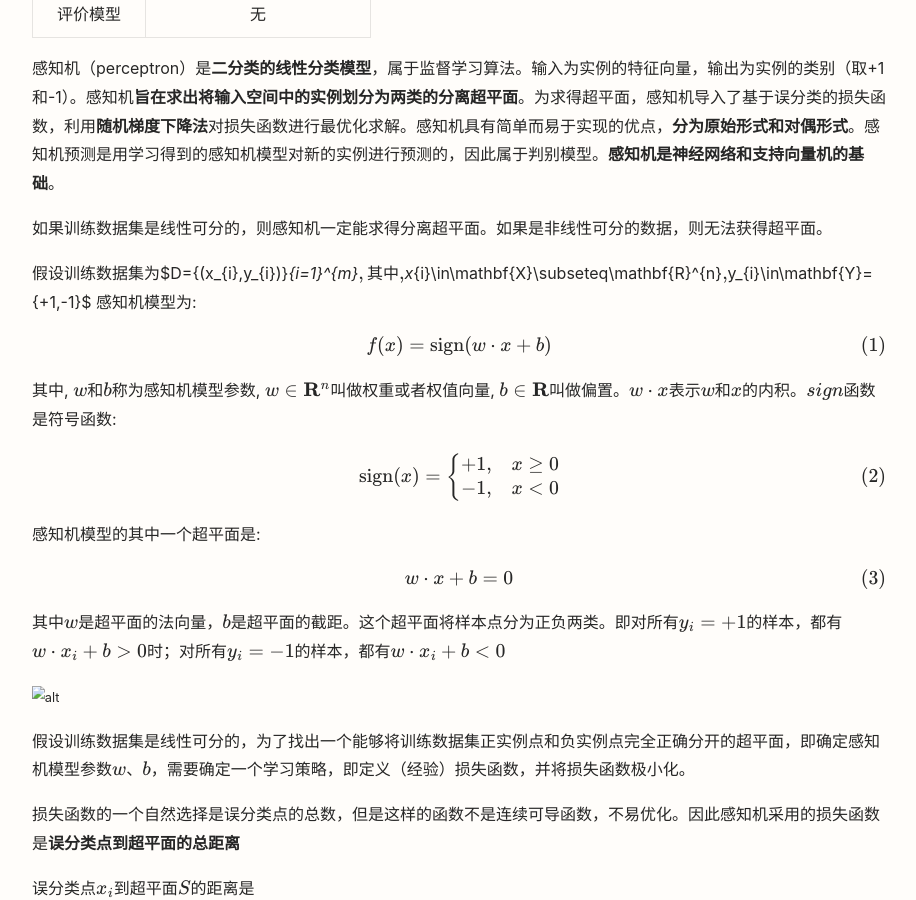
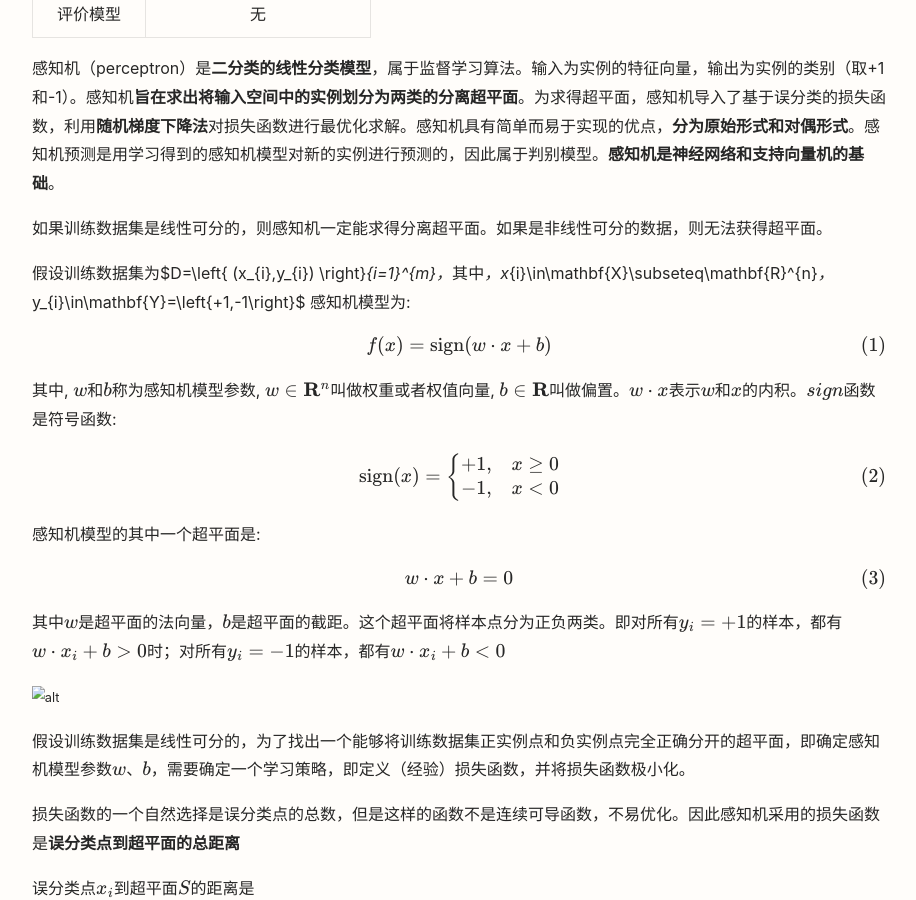
Before and after one commit to danxh136/danperion.github.io, a Jekyll site: the page built from _posts/2025-08-07-5感知机.md, in a window 1280 px wide and 900 px high, scrolled down 558 px. Shown: the whole window, without its empty margins (71-987 px from the left). Built offline with Jekyll 4.4.1, drawn with Linux system fonts in a browser that asks for light colours; nearby versions of some CDN libraries; formulas are drawn with MathJax 3.

Commit message:
更新了感知机

```diff
--- a/_posts/2025-08-07-5感知机.md
+++ b/_posts/2025-08-07-5感知机.md
@@ -26,9 +26,8 @@
 
 如果训练数据集是线性可分的，则感知机一定能求得分离超平面。如果是非线性可分的数据，则无法获得超平面。
 
-假设训练数据集为$D=\{(x_{i},y_{i})\}_{i=1}^{m}$, 其中, $x_{i}\in\mathbf{X}\subseteq\mathbf{R}^{n}$, $y_{i}\in\mathbf{Y}=\{+1,-1\}$
+假设训练数据集为$D=\left\{ (x_{i},y_{i}) \right\}_{i=1}^{m}$，其中， $x_{i}\in\mathbf{X}\subseteq\mathbf{R}^{n}$， $y_{i}\in\mathbf{Y}=\left\{+1,-1\right\}$
 感知机模型为:
-
 
 $$
 f(x)=\mathrm{sign}(w\cdot x+b)
```
